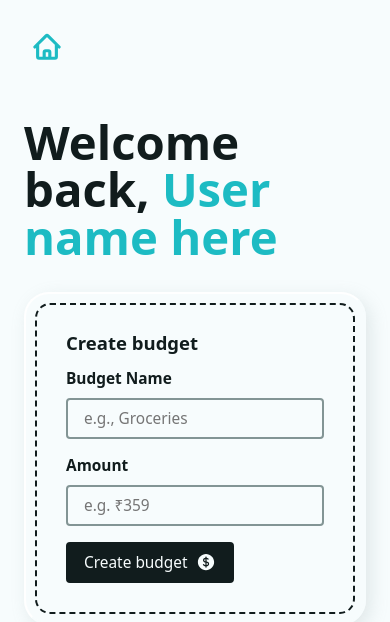
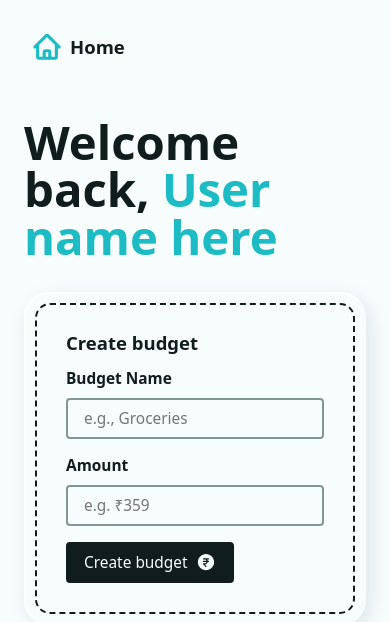
Before and after one commit to Miniproject-Semester-6/frontend, a React (Create React App) app: page /home in a window 390 px wide. Shown: the top 622 px of the page. Built offline with nearby package versions, Linux system fonts and the light colour scheme.

Commit message:
Update currency icon ,navigation label and fix responsiveness

```diff
--- a/src/components/home/AddBudgetForm.jsx
+++ b/src/components/home/AddBudgetForm.jsx
@@ -1,6 +1,6 @@
 // library
 import { useRef } from "react";
-import { CurrencyDollarIcon } from "@heroicons/react/24/solid";
+import { CurrencyRupeeIcon } from "@heroicons/react/24/solid";
 
 export default function AddBudgetForm() {
   const formRef = useRef();
@@ -36,7 +36,7 @@ export default function AddBudgetForm() {
         <input type="hidden" name="_action" value="createBudget" />
         <button type="submit" className="btn btn--dark">
           <span>Create budget</span>
-          <CurrencyDollarIcon width={20} />
+          <CurrencyRupeeIcon width={20} />
         </button>
       </form>
     </div>
--- a/src/constants/constant.js
+++ b/src/constants/constant.js
@@ -1,5 +1,4 @@
 export const DEMO_AUTHENTICATION = true;
-
 export const budgets = [
   {
     id: "ed7a328d-2450-47a9-839b-744ebcb3c80a",
--- a/src/index.css
+++ b/src/index.css
@@ -349,12 +349,6 @@ nav a {
   font-weight: bold;
 }
 
-@media screen and (max-width: 525px) {
-  nav a span {
-    display: none;
-  }
-}
-
 /* forms */
 label {
   font-size: var(--fs-300);
--- a/src/layouts/navigation/Navigation.jsx
+++ b/src/layouts/navigation/Navigation.jsx
@@ -8,7 +8,7 @@ function Navigation() {
     <nav>
       <NavLink to="/home" aria-label="Go to home">
         <img src={logomark} alt="" height={30} />
-        <span>HomeBudget</span>
+        <span>Home</span>
       </NavLink>
     </nav>
   );
```
